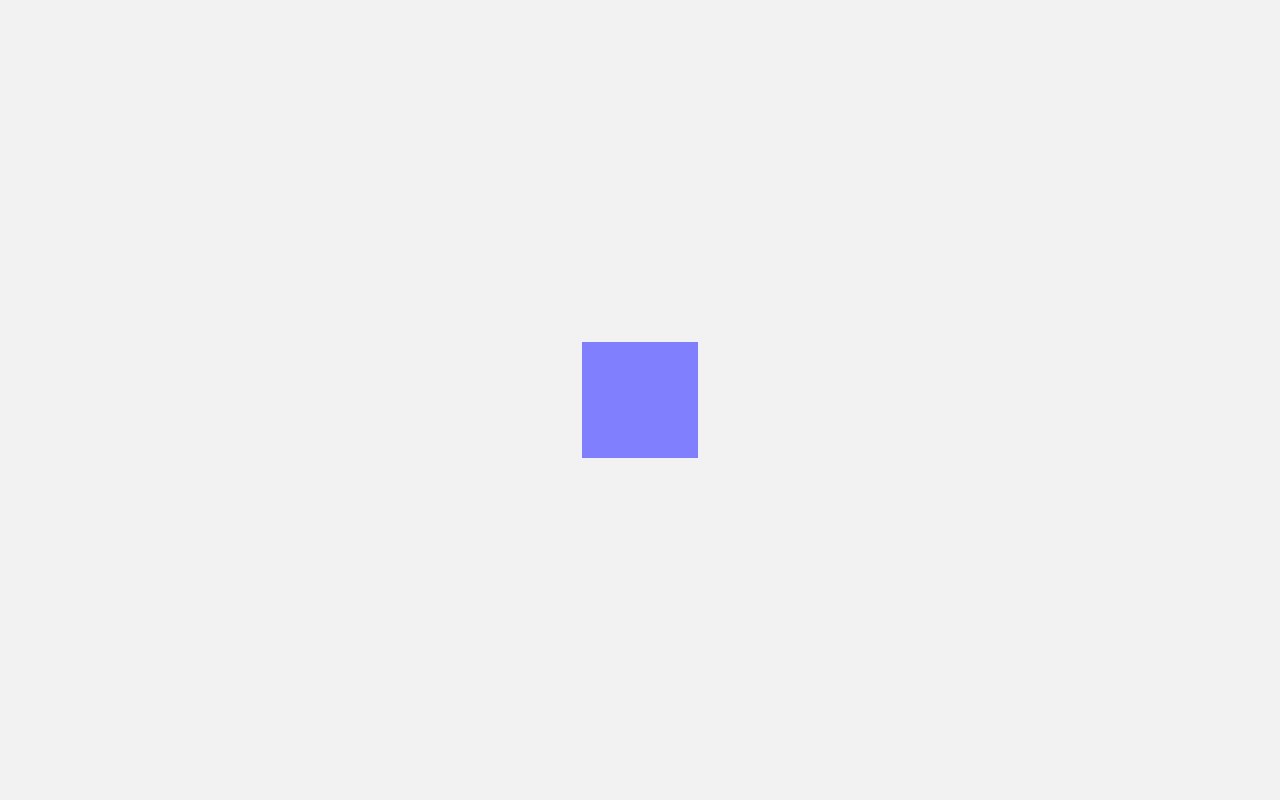
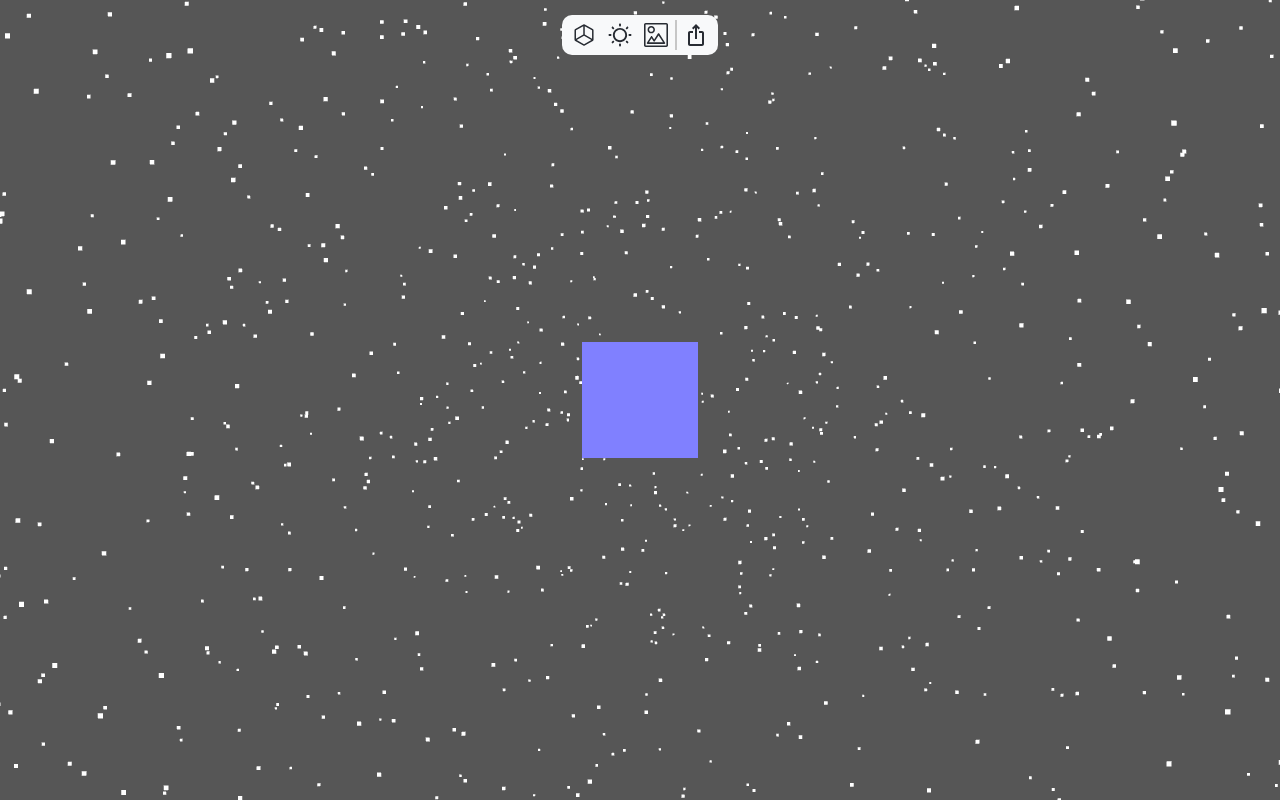
Before and after one commit to karisDev/threejs-ui-modeler, a React (Vite) app: page / in a window 1280 px wide. Built offline with nearby package versions, Linux system fonts and the light colour scheme.

Commit message:
simple navbar with animations

```diff
--- a/package.json
+++ b/package.json
@@ -12,8 +12,10 @@
     "@react-three/drei": "^9.36.0",
     "@react-three/fiber": "^8.8.10",
     "@types/three": "^0.144.0",
+    "gsap": "^3.11.3",
     "react": "^18.2.0",
     "react-dom": "^18.2.0",
+    "sass": "^1.55.0",
     "three": "^0.145.0"
   },
   "devDependencies": {
--- a/src/App.tsx
+++ b/src/App.tsx
@@ -1,5 +1,10 @@
-import { GeometryObject, GeometryType } from "./components/three/interfaces";
+import {
+  GeometryObject,
+  GeometryType,
+  SceneObject,
+} from "./components/three/interfaces";
 import ThreeCanvas from "./components/three/ThreeCanvas";
+import TopNav from "./components/UI/TopNav";
 
 function App() {
   // wait for import to finish
@@ -17,10 +22,18 @@ function App() {
       },
     },
   ];
+  const scene: SceneObject = {
+    cameraDamping: true,
+    backgroundColor: "#565656",
+  };
+
   return (
-    <div className="App">
-      <ThreeCanvas geometries={geometries} />
-    </div>
+    <>
+      <TopNav />
+      <main style={{ backgroundColor: "black" }}>
+        <ThreeCanvas scene={scene} geometries={geometries} />
+      </main>
+    </>
   );
 }
 
--- /dev/null
+++ b/src/components/UI/TopNav.module.scss
@@ -0,0 +1,53 @@
+@import "../../styles/variables";
+
+$top-nav-height: 40px;
+
+.top_nav__holder {
+  z-index: 100;
+  width: 100%;
+  display: flex;
+  position: absolute;
+  justify-content: center;
+  .top_nav__container {
+    height: $top-nav-height;
+    display: flex;
+    align-items: center;
+    z-index: 100;
+    margin-top: 15px;
+    padding: 0 5px;
+    overflow: hidden;
+    width: min-content;
+    background-color: $light-nav-bg;
+    border-radius: 10px;
+    ul {
+      display: flex;
+      list-style: none;
+      gap: 2px;
+      align-items: center;
+      li {
+        border-radius: 10px;
+        display: flex;
+        padding: 5px;
+        svg {
+          color: $light-nav-icon-color;
+          width: 24px;
+          height: 24px;
+        }
+        &:hover {
+          background-color: $light-nav-item-hover-bg;
+          svg {
+            color: $light-nav-icon-hover-color;
+          }
+        }
+        &:active {
+          background-color: $primary-bg-color;
+        }
+      }
+      .separator {
+        width: 2px;
+        height: 30px;
+        background-color: $light-separator-color;
+      }
+    }
+  }
+}
--- /dev/null
+++ b/src/components/UI/TopNav.tsx
@@ -0,0 +1,163 @@
+import gsap from "gsap";
+import { useEffect } from "react";
+import cl from "./TopNav.module.scss";
+
+const AddShape = () => {
+  return (
+    <svg
+      width="20"
+      height="20"
+      viewBox="0 0 512 512"
+      xmlns="http://www.w3.org/2000/svg"
+    >
+      <path
+        fill="currentColor"
+        d="M68.983,382.642l171.35,98.928a32.082,32.082,0,0,0,32,0l171.352-98.929a32.093,32.093,0,0,0,16-27.713V157.071a32.092,32.092,0,0,0-16-27.713L272.334,30.429a32.086,32.086,0,0,0-32,0L68.983,129.358a32.09,32.09,0,0,0-16,27.713V354.929A32.09,32.09,0,0,0,68.983,382.642ZM272.333,67.38l155.351,89.691V334.449L272.333,246.642ZM256.282,274.327l157.155,88.828-157.1,90.7L99.179,363.125ZM84.983,157.071,240.333,67.38v179.2L84.983,334.39Z"
+      />
+    </svg>
+  );
+};
+
+const Lighting = () => {
+  return (
+    <svg
+      width="20"
+      height="20"
+      viewBox="0 0 20 20"
+      fill="currentColor"
+      xmlns="http://www.w3.org/2000/svg"
+    >
+      <g>
+        <path d="M10 4.12109C6.72266 4.12109 4.05469 6.78906 4.05469 10.0664C4.05469 13.3438 6.72266 16.0117 10 16.0117C13.2773 16.0117 15.9453 13.3438 15.9453 10.0664C15.9453 6.78516 13.2773 4.12109 10 4.12109ZM10 14.4141C7.60156 14.4141 5.64844 12.4609 5.64844 10.0625C5.64844 7.66406 7.60156 5.71094 10 5.71094C12.3984 5.71094 14.3516 7.66406 14.3516 10.0625C14.3516 12.4609 12.3984 14.4141 10 14.4141V14.4141Z" />
+        <path d="M10 2.92188C10.4414 2.92188 10.7969 2.56641 10.7969 2.125V1.22656C10.7969 0.785156 10.4414 0.429688 10 0.429688C9.55859 0.429688 9.20312 0.785156 9.20312 1.22656V2.125C9.20313 2.56641 9.55859 2.92188 10 2.92188V2.92188Z" />
+        <path d="M10 17.0781C9.55859 17.0781 9.20312 17.4336 9.20312 17.875V18.7695C9.20312 19.2109 9.55859 19.5664 10 19.5664C10.4414 19.5664 10.7969 19.2109 10.7969 18.7695V17.875C10.7969 17.4375 10.4414 17.0781 10 17.0781V17.0781Z" />
+        <path d="M18.7734 9.20312H17.875C17.4336 9.20312 17.0781 9.55859 17.0781 10C17.0781 10.4414 17.4336 10.7969 17.875 10.7969H18.7734C19.2148 10.7969 19.5703 10.4414 19.5703 10C19.5703 9.55859 19.2148 9.20312 18.7734 9.20312V9.20312Z" />
+        <path d="M2.125 9.20312H1.22656C0.785156 9.20312 0.429688 9.55859 0.429688 10C0.429688 10.4414 0.785156 10.7969 1.22656 10.7969H2.12109C2.5625 10.7969 2.91797 10.4414 2.91797 10C2.92187 9.55859 2.5625 9.20312 2.125 9.20312V9.20312Z" />
+        <path d="M15.6406 3.23438L15.0039 3.86719C14.6914 4.17969 14.6914 4.68359 15.0039 4.99609C15.3164 5.30859 15.8203 5.30859 16.1328 4.99609L16.7656 4.36328C17.0781 4.05078 17.0781 3.54688 16.7656 3.23438C16.4531 2.92188 15.9492 2.92188 15.6406 3.23438Z" />
+        <path d="M3.86719 15.0039L3.23438 15.6367C2.92188 15.9492 2.92188 16.4531 3.23438 16.7656C3.54688 17.0781 4.05078 17.0781 4.36328 16.7656L4.99609 16.1328C5.30859 15.8203 5.30859 15.3164 4.99609 15.0039C4.68359 14.6914 4.17969 14.6953 3.86719 15.0039Z" />
+        <path d="M16.1328 15.0039C15.8203 14.6914 15.3164 14.6914 15.0039 15.0039C14.6914 15.3164 14.6914 15.8203 15.0039 16.1328L15.6367 16.7656C15.9492 17.0781 16.4531 17.0781 16.7656 16.7656C17.0781 16.4531 17.0781 15.9492 16.7656 15.6367L16.1328 15.0039Z" />
+        <path d="M3.86719 4.99609C4.17969 5.30859 4.68359 5.30859 4.99609 4.99609C5.30859 4.68359 5.30859 4.17969 4.99609 3.86719L4.36328 3.23438C4.05078 2.92188 3.54688 2.92188 3.23438 3.23438C2.92188 3.54688 2.92188 4.05078 3.23438 4.36328L3.86719 4.99609V4.99609Z" />
+      </g>
+    </svg>
+  );
+};
+
+const Background = () => {
+  return (
+    <svg
+      xmlns="http://www.w3.org/2000/svg"
+      width="20"
+      height="20"
+      fill="currentColor"
+      viewBox="0 0 460.002 460.002"
+    >
+      <g>
+        <g>
+          <g>
+            <path
+              d="M427.137,0H32.865C14.743,0,0,14.743,0,32.865v394.272c0,18.151,14.714,32.865,32.865,32.865h394.272
+				c18.151,0,32.865-14.714,32.865-32.865V32.865C460.002,14.743,445.259,0,427.137,0z M430.002,427.137
+				c0,1.58-1.285,2.865-2.865,2.865H32.865c-1.582,0-2.865-1.283-2.865-2.865V32.865C30,31.283,31.283,30,32.865,30h394.272
+				c1.58,0,2.865,1.285,2.865,2.865V427.137z"
+            />
+            <path
+              d="M292.33,201.531c-2.754-4.323-7.524-6.939-12.65-6.939c-5.126,0-9.896,2.617-12.65,6.939l-72.346,113.536l-37.029-58.111
+				c-2.754-4.322-7.524-6.939-12.65-6.939s-9.896,2.617-12.65,6.939L55.263,377.94c-2.943,4.618-3.135,10.473-0.501,15.275
+				c2.634,4.801,7.675,7.786,13.151,7.786h324.176c5.477,0,10.518-2.984,13.151-7.786s2.442-10.657-0.501-15.275L292.33,201.531z
+				 M95.258,371.001l49.747-78.07l37.029,58.11c2.754,4.323,7.524,6.939,12.65,6.939c5.126,0,9.896-2.617,12.65-6.939
+				l72.346-113.536l85.064,133.496H95.258z"
+            />
+            <path
+              d="M139.001,198.001c39.149,0,71-31.851,71-71c0-39.149-31.851-71-71-71c-39.149,0-71,31.851-71,71
+				C68.001,166.15,99.852,198.001,139.001,198.001z M139.001,86.001c22.607,0,41,18.393,41,41s-18.393,41-41,41s-41-18.393-41-41
+				S116.394,86.001,139.001,86.001z"
+            />
+          </g>
+        </g>
+      </g>
+      <g></g>
+      <g></g>
+      <g></g>
+      <g></g>
+      <g></g>
+      <g></g>
+      <g></g>
+      <g></g>
+      <g></g>
+      <g></g>
+      <g></g>
+      <g></g>
+      <g></g>
+      <g></g>
+      <g></g>
+    </svg>
+  );
+};
+
+const Export = () => {
+  return (
+    <svg
+      width="20"
+      height="20"
+      viewBox="0 0 16 16"
+      fill="currentColor"
+      xmlns="http://www.w3.org/2000/svg"
+    >
+      <g>
+        <path d="M10.6667 3.33329L9.72008 4.27996L8.66008 3.21996V10.6666H7.34008V3.21996L6.28008 4.27996L5.33341 3.33329L8.00008 0.666626L10.6667 3.33329ZM13.3334 6.66663V14C13.3334 14.7333 12.7334 15.3333 12.0001 15.3333H4.00008C3.26008 15.3333 2.66675 14.7333 2.66675 14V6.66663C2.66675 5.92663 3.26008 5.33329 4.00008 5.33329H6.00008V6.66663H4.00008V14H12.0001V6.66663H10.0001V5.33329H12.0001C12.7334 5.33329 13.3334 5.92663 13.3334 6.66663Z" />
+      </g>
+    </svg>
+  );
+};
+
+const TopNav = () => {
+  useEffect(() => {
+    gsap.utils.toArray(`.${cl.top_nav__container} li`).forEach((li: any, i) => {
+      gsap.fromTo(
+        li,
+        { y: -100, opacity: 0 },
+        {
+          y: 0,
+          opacity: 1,
+          duration: 1,
+          ease: "power4.out",
+          delay: 0.1 * i,
+        }
+      );
+    });
+    const navHolder = document.querySelector(`.${cl.top_nav__holder}`);
+    gsap.fromTo(
+      navHolder,
+      { y: -100 },
+      {
+        y: 0,
+        duration: 1,
+        ease: "power4.out",
+      }
+    );
+  }, []);
+
+  return (
+    <nav className={cl.top_nav__holder}>
+      <div className={cl.top_nav__container}>
+        <ul>
+          <li>
+            <AddShape />
+          </li>
+          <li>
+            <Lighting />
+          </li>
+          <li>
+            <Background />
+          </li>
+          <span className={cl.separator} />
+          <li>
+            <Export />
+          </li>
+        </ul>
+      </div>
+    </nav>
+  );
+};
+
+export default TopNav;
--- a/src/components/three/ThreeCanvas.tsx
+++ b/src/components/three/ThreeCanvas.tsx
@@ -1,5 +1,5 @@
 import { Canvas } from "@react-three/fiber";
-import { OrbitControls } from "@react-three/drei";
+import { OrbitControls, Stars } from "@react-three/drei";
 import { ThreeJSBodyProps } from "./interfaces";
 
 function Box() {
@@ -15,8 +15,16 @@ const ThreeCanvas: React.FC<ThreeJSBodyProps> = ({ scene, geometries }) => {
   // create canvas with a box, ambient light and orbit controls
   return (
     <Canvas>
-      <OrbitControls enableDamping={false} />
-      <ambientLight />
+      <OrbitControls
+        maxDistance={10}
+        minDistance={3}
+        enableDamping={scene.cameraDamping ?? false}
+      />
+      <ambientLight intensity={0.5} />
+      <Stars />
+      {scene.backgroundColor && (
+        <color attach="background" args={[scene.backgroundColor]} />
+      )}
       <pointLight position={[10, 10, 10]} />
       <Box />
     </Canvas>
--- a/src/components/three/interfaces.ts
+++ b/src/components/three/interfaces.ts
@@ -32,6 +32,6 @@ export interface SceneObject {
 }
 
 export interface ThreeJSBodyProps {
-  scene?: SceneObject;
-  geometries?: GeometryObject[];
+  scene: SceneObject;
+  geometries: GeometryObject[];
 }
--- a/src/index.css
+++ /dev/null
@@ -1,14 +0,0 @@
-* {
-  margin: 0;
-  padding: 0;
-  box-sizing: border-box;
-}
-
-body {
-  font-family: "Roboto", sans-serif;
-  background-color: #f2f2f2;
-}
-
-canvas {
-  height: 100vh;
-}
--- /dev/null
+++ b/src/styles/index.scss
@@ -0,0 +1,23 @@
+* {
+  margin: 0;
+  padding: 0;
+  box-sizing: border-box;
+}
+
+#root {
+  display: flex;
+  flex-direction: column;
+  height: 100%;
+  background: #f0f0f5;
+}
+
+body,
+html {
+  height: 100%;
+  font-family: "Roboto", sans-serif;
+  background-color: #000;
+}
+
+main {
+  height: 100%;
+}
--- /dev/null
+++ b/src/styles/variables.scss
@@ -0,0 +1,7 @@
+$primary-bg-color: #cfe4ff;
+$primary-fg-color: #1071e5;
+$light-nav-bg: #f8f9fa;
+$light-nav-item-hover-bg: #e3e3e3;
+$light-nav-icon-color: #282c33;
+$light-nav-icon-hover-color: $primary-fg-color;
+$light-separator-color: #c6c6c6;
```
Also changed, not shown: src/main.tsx (+6 -6 lines), 1 other file (tests, documents, lock files or other folders).
